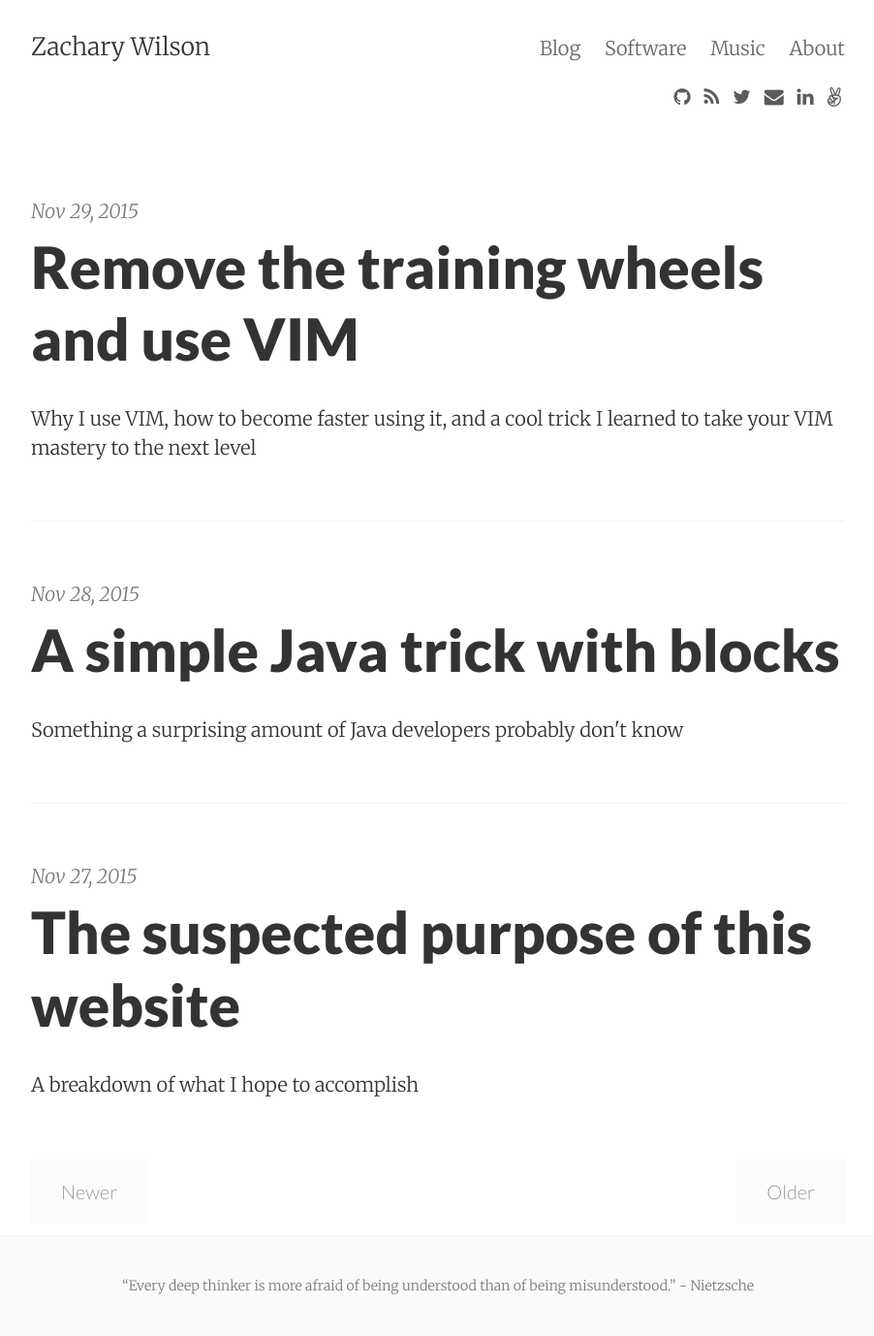
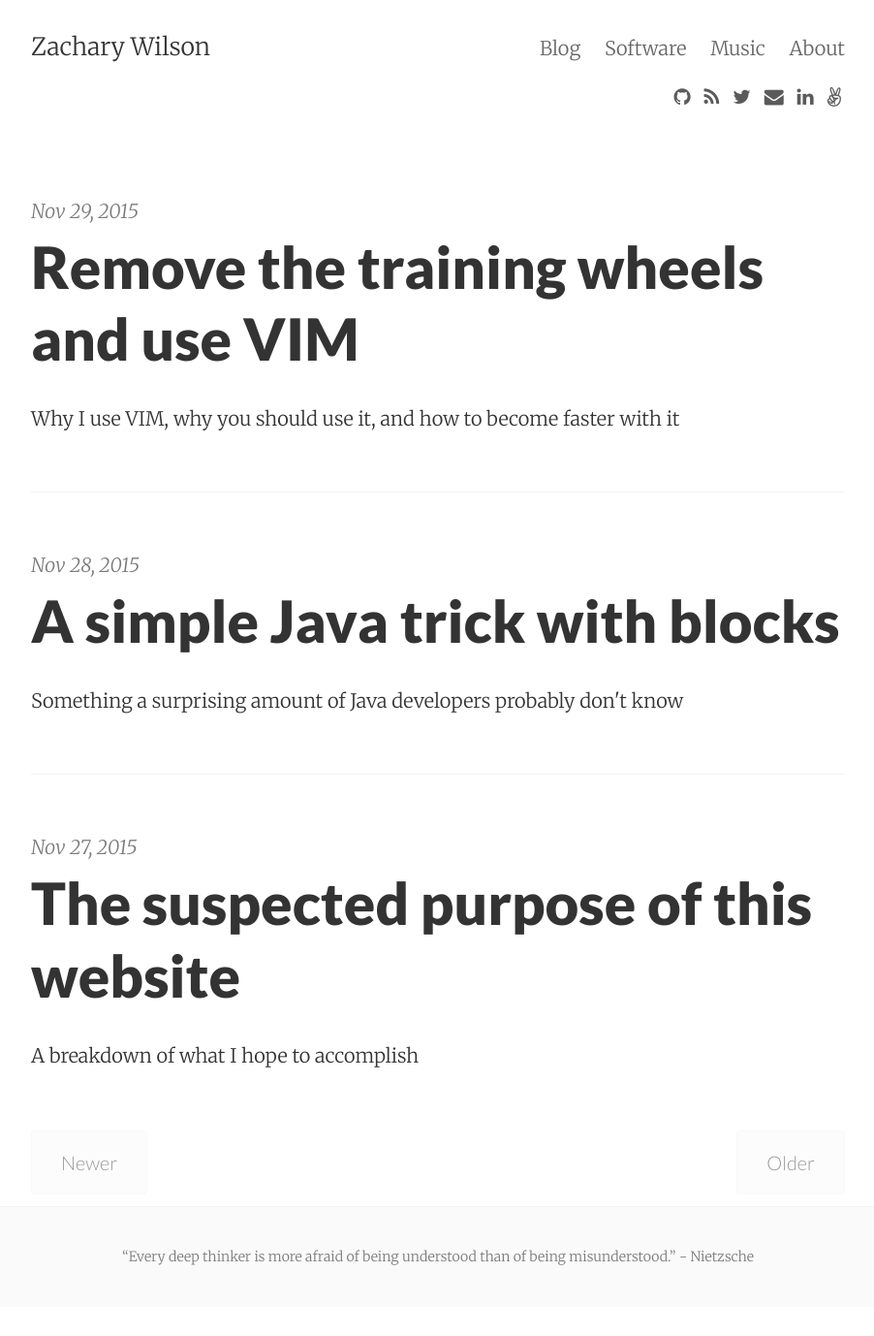
Before and after one commit to zakrywilson/zakrywilson.github.io, a Jekyll site: the page built from index.html, in a window 1280 px wide. Shown: the whole page at 97% size, without its empty margins (188-1090 px from the left). Built offline with Jekyll 4.4.1, drawn with Linux system fonts in a browser that asks for light colours; nearby versions of some CDN libraries; the list of posts is cut into pages by our own code; after the commit the page ends 1348 px from its top, so only the background shows below that.

Commit message:
Update 2015-11-29-remove-the-training-wheels.md

```diff
--- a/_posts/2015-11-29-remove-the-training-wheels.md
+++ b/_posts/2015-11-29-remove-the-training-wheels.md
@@ -2,7 +2,7 @@
 layout:		  post
 title:			Remove the training wheels and use VIM
 date:			  2015-11-29 14:57
-summary:		Why I use VIM, how to become faster using it, and a cool trick I learned to take your VIM mastery to the next level
+summary:		Why I use VIM, why you should use it, and how to become faster with it
 categories:	VIM
 ---
 
@@ -44,7 +44,7 @@ If you want to really take your VIM skills to the next level and---in the end---
 * Remove mouse/track-pad scrolling ability
 * Remove ability to hold down navigation keys
 
-You don't need arrow keys: use the navigation keys that are already under your fingers: `h`, `j`, `k`, and `l`. The navigation keys are great for jumping over characters, but they were not intended to be the *only* method for navigating your file. There are much better alternatives such as `w` to jump forward one word and `b` to jump backwards one word. There are also commands such as `$` to jump to the end of the line and `^` to jump to the beginning. There are many different commands to move around in VIM. If you want to learn more, [this](http://vim.rtorr.com/) might be a good starting point. So the hack to remove the ability to repeatedly press `h`, `j`, `k`, and `l` is to remove the ability to press `hh`, `jj`, `kk`, and `ll`. It's not ideal, but it's helpful to use for a week or so to break the habit.
+You don't need arrow keys: use the navigation keys that are already under your fingers: `h`, `j`, `k`, and `l`. The navigation keys are great for jumping over characters, but they were not intended to be the *only* method for navigating your file. There are much better alternatives such as `w` to jump forward one word and `b` to jump backwards one word. There are also commands such as `$` to jump to the end of the line and `^` to jump to the beginning. There are many different commands to move around in VIM. If you want to learn more, [this](http://vim.rtorr.com/) might be a good starting point. There exists a plugin for VIM called [hard mode](https://github.com/wikitopian/hardmode) that disables the ability to use things like arrow keys and h, j, k, and l. The reason for this is that there are far better ways of navigating when you're writing code than using the arrow keys or your mouse. The problem is, you need to kick the habit so you can fully embrace the power of VIM.
 
 I think another feature people who are new to VIM are not aware of is that VIM does almost everything you would want out of an editor. For example, `:4,22 >` will indent lines 4 through 22 by one tab. There are more goodies like this, you just need to look, and you'll find them.
 
```
